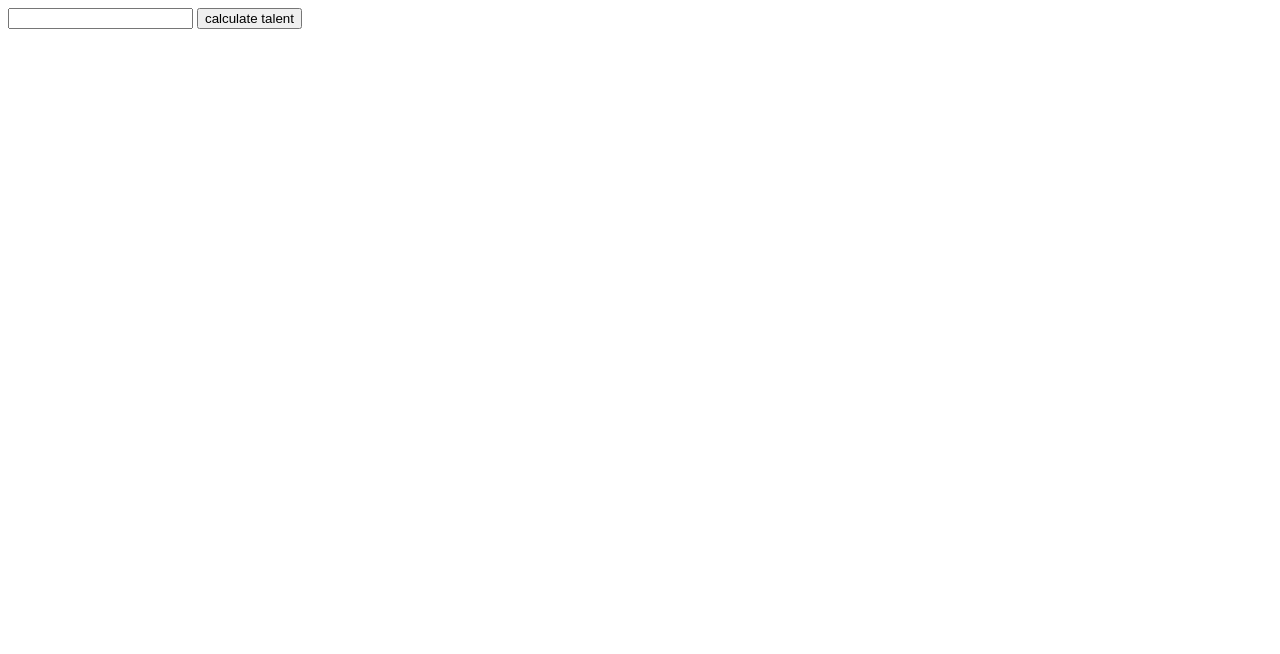
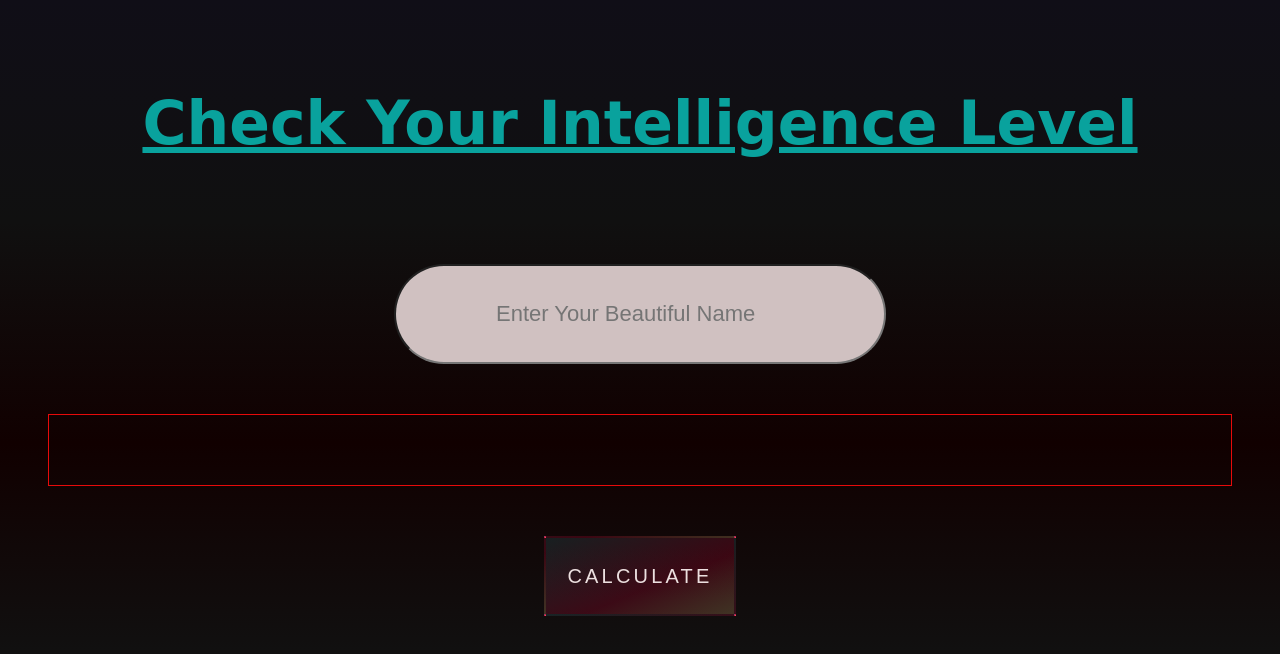
Before and after one commit to reenaishtiaq/intelligence-game, a plain HTML site: page index.html in a window 1280 px wide. Drawn offline with Linux system fonts and the light colour scheme.

Commit message:
Added a file

```diff
--- a/index.html
+++ b/index.html
@@ -1,15 +1,27 @@
 <!DOCTYPE html>
 <html lang="en">
+
 <head>
     <meta charset="UTF-8">
     <meta name="viewport" content="width=device-width, initial-scale=1.0">
     <meta http-equiv="X-UA-Compatible" content="ie=edge">
-    <title>Document</title>
+    <link href="https://fonts.googleapis.com/css?family=Indie+Flower&display=swap" rel="stylesheet">
+    <link rel="stylesheet" href="style.css">
+    <link rel="icon" href="image1.jpg">
+    <title>Intelligence Game</title>
 </head>
+
 <body>
-    <input type="text" id="user">
-    <button onclick="showTalent()">calculate talent</button>
+
+    <h1><u>Check Your Intelligence Level</u></h1>
+
+    <input id="talent" type="text" placeholder="Enter Your Beautiful Name">
+
     <p></p>
+
+    <button onclick="intelligence()">calculate</button>
+
     <script src="script.js"></script>
 </body>
+
 </html>
--- a/script.js
+++ b/script.js
@@ -1,216 +1,34 @@
-
+function intelligence() {
     let intelligenceLevel = [
         "good",
         "smart",
         "fine",
         "extra ordinary",
         "cool",
-    "awesome"
+        "awesome",
+        "foolish",
+        "diligent",
+        "practical person",
+        "dumb as a chicken",
+        "Imbecile",
+        "an Idiot",
+        "jealous person",
+        "below Average",
+        "average",
+        "boring",
+        "careless",
+        "intelligent",
+        "Genius",
+        "God Gifted",
     ]
 
-function showTalent() {
     let name = document.querySelector("input").value;
 
     if (name == false) {
-        alert("input your name");
+        alert("Please put your name first");
 
     } else {
-        let x = parseInt(Math.random() * 6);
-        document.querySelector("p").innerHTML = "you are " + intelligenceLevel[x];
-
-
-
-
+        let x = parseInt(Math.random() * 20);
+        document.querySelector("p").innerHTML = name + ", you are " + intelligenceLevel[x] + "!!";
     }
 }
-
-
-
-    // let intelligence;
-
-    // if (name == false) {
-    //     alert("plaese enter a name");
-
-    // } else {
-    //     if (name.charAt(0).tolowerCase() == "a") {
-    //         intelligence = intelligenceLevel[6];
-    //         alert(intelligence);
-
-    //     } else if (name.charAt(0).tolowerCase() == "b") {
-    //         intelligence = intelligenceLevel[4];
-
-    //         alert(intelligence);
-
-
-    //     }
-    //     else if (name.charAt(0).tolowerCase() == "c") {
-    //         intelligence = intelligenceLevel[1];
-
-    //         alert(intelligence);
-
-
-    //     }
-    //     else if (name.charAt(0).tolowerCase() == "d") {
-    //         intelligence = intelligenceLevel[5];
-
-    //         alert(intelligence);
-
-
-    //     }
-    //     else if (name.charAt(0).tolowerCase() == "e") {
-    //         intelligence = intelligenceLevel[2];
-
-    //         alert(intelligence);
-
-
-    //     }
-    //     else if (name.charAt(0).tolowerCase() == "f") {
-    //         intelligence = intelligenceLevel[4];
-
-    //         alert(intelligence);
-
-
-    //     }
-    //     else if (name.charAt(0).tolowerCase() == "g") {
-    //         intelligence = intelligenceLevel[46];
-
-    //         alert(intelligence);
-
-
-    //     }
-    //     else if (name.charAt(0).tolowerCase() == "h") {
-    //         intelligence = intelligenceLevel[3];
-
-    //         alert(intelligence);
-
-
-    //     }
-    //     else if (name.charAt(0).tolowerCase() == "i") {
-    //         intelligence = intelligenceLevel[2];
-
-    //         alert(intelligence);
-
-
-    //     }
-    //     else if (name.charAt(0).tolowerCase() == "j") {
-    //         intelligence = intelligenceLevel[1];
-
-    //         alert(intelligence);
-
-
-    //     }
-    //     else if (name.charAt(0).tolowerCase() == "k") {
-    //         intelligence = intelligenceLevel[3];
-
-    //         alert(intelligence);
-
-
-    //     }
-    //     else if (name.charAt(0).tolowerCase() == "l") {
-    //         intelligence = intelligenceLevel[4];
-
-    //         alert(intelligence);
-
-
-    //     }
-    //     else if (name.charAt(0).tolowerCase() == "m") {
-    //         intelligence = intelligenceLevel[3];
-
-    //         alert(intelligence);
-
-
-    //     }
-    //     else if (name.charAt(0).tolowerCase() == "n") {
-    //         intelligence = intelligenceLevel[3];
-
-    //         alert(intelligence);
-
-
-    //     }
-    //     else if (name.charAt(0).tolowerCase() == "o") {
-    //         intelligence = intelligenceLevel[1];
-
-    //         alert(intelligence);
-
-
-    //     }
-    //     else if (name.charAt(0).tolowerCase() == "p") {
-    //         intelligence = intelligenceLevel[5];
-
-    //         alert(intelligence);
-
-
-    //     }
-    //     else if (name.charAt(0).tolowerCase() == "q") {
-    //         intelligence = intelligenceLevel[1];
-
-    //         alert(intelligence);
-
-
-//         }
-//         else if (name.charAt(0).tolowerCase() == "r") {
-//             intelligence = intelligenceLevel[4];
-
-//             alert(intelligence);
-
-
-//         }
-//         else if (name.charAt(0).tolowerCase() == "s") {
-//             intelligence = intelligenceLevel[3];
-
-//             alert(intelligence);
-
-
-//         }
-//         else if (name.charAt(0).tolowerCase() == "t") {
-//             intelligence = intelligenceLevel[1];
-
-//             alert(intelligence);
-
-
-//         }
-//         else if (name.charAt(0).tolowerCase() == "u") {
-//             intelligence = intelligenceLevel[4];
-
-//             alert(intelligence);
-
-
-//         }
-//         else if (name.charAt(0).tolowerCase() == "v") {
-//             intelligence = intelligenceLevel[1];
-
-//             alert(intelligence);
-
-
-//         }
-//         else if (name.charAt(0).tolowerCase() == "w") {
-//             intelligence = intelligenceLevel[2];
-
-//             alert(intelligence);
-
-
-//         }
-//         else if (name.charAt(0).tolowerCase() == "x") {
-//             intelligence = intelligenceLevel[6];
-
-//             alert(intelligence);
-
-
-//         }
-//         else if (name.charAt(0).tolowerCase() == "y") {
-//             intelligence = intelligenceLevel[3];
-
-//             alert(intelligence);
-
-
-//         }
-//         else if (name.charAt(0).tolowerCase() == "z") {
-//             intelligence = intelligenceLevel[5];
-
-//             alert(intelligence);
-
-
-//         }
-//     }
-
-// }
--- /dev/null
+++ b/style.css
@@ -0,0 +1,54 @@
+body {
+    background-image: linear-gradient(#100e17,#101010, #110000, #111111);
+    display: block;
+    text-align: center;
+    padding: 40px;
+}
+h1 {
+    display: flex;
+    justify-content: center;
+    font-size: 60px;
+    color: #09a29d;
+    font-family: 'Jacques Francois Shadow', cursive;
+}
+p {
+    color: white;
+    border: 1px solid rgb(231, 10, 10);
+    padding: 35px;
+    font-size: 50px;
+    line-height: 70px;
+    font-family: 'Indie Flower', cursive;
+}
+input {
+    padding: 35px 100px;
+    margin-top: 3em;
+    border-radius: 56px;
+    background-color: #d0c1c1;
+    color: #008662;
+    outline: none;
+    font-size: 15px;
+    outline: none;
+    font-size: 22px;
+
+
+}
+button {
+    height: 5rem;
+    width: 12rem;
+    background: transparent linear-gradient(to top left, rgba(249,208,129,.2) 0%, rgba(227,2,62,.2) 40%, rgba(49,128,135,.2) 100%);
+    border-image: linear-gradient(to top left, rgba(249,208,129,1) 0%, rgba(227,2,62,1) 40%, rgba(49,128,135,1) 100%);
+    letter-spacing: .2rem;
+    font-size: 1.25rem;
+    font-weight: 300;
+    text-transform: uppercase;
+    color: #ecdfdf;
+    outline: none;
+
+}
+button:hover {
+    cursor: pointer;
+    background: transparent linear-gradient(to top left,  rgba(218, 32, 81, 0.2) 40%, rgba(95, 189, 197, 0.2) 100%, rgba(195, 139, 35, 0.2) 0%);
+    border-image: linear-gradient(to top left, rgb(41, 144, 153) 100%,rgb(238, 191, 104) 0%, rgb(207, 10, 63) 40%);
+    transition: transform .25s;
+
+}
```
Also changed, not shown: image1.jpg (added). Lines whose indentation alone changed are shown as unchanged.
